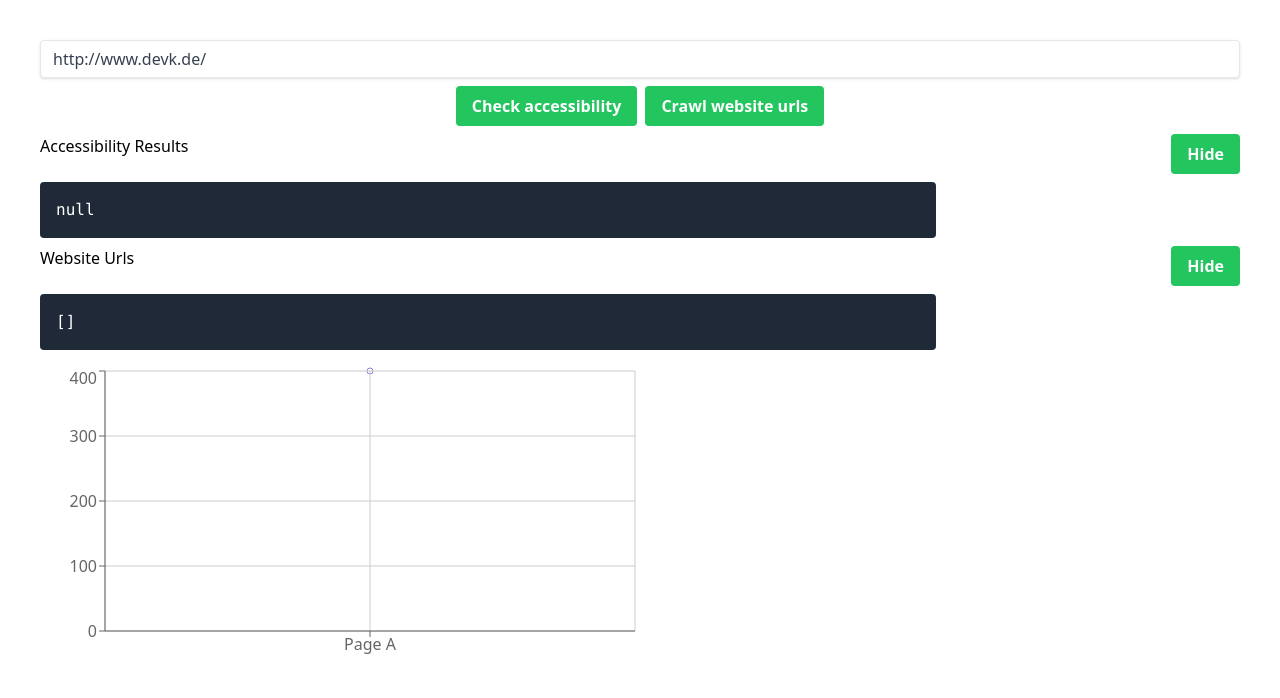
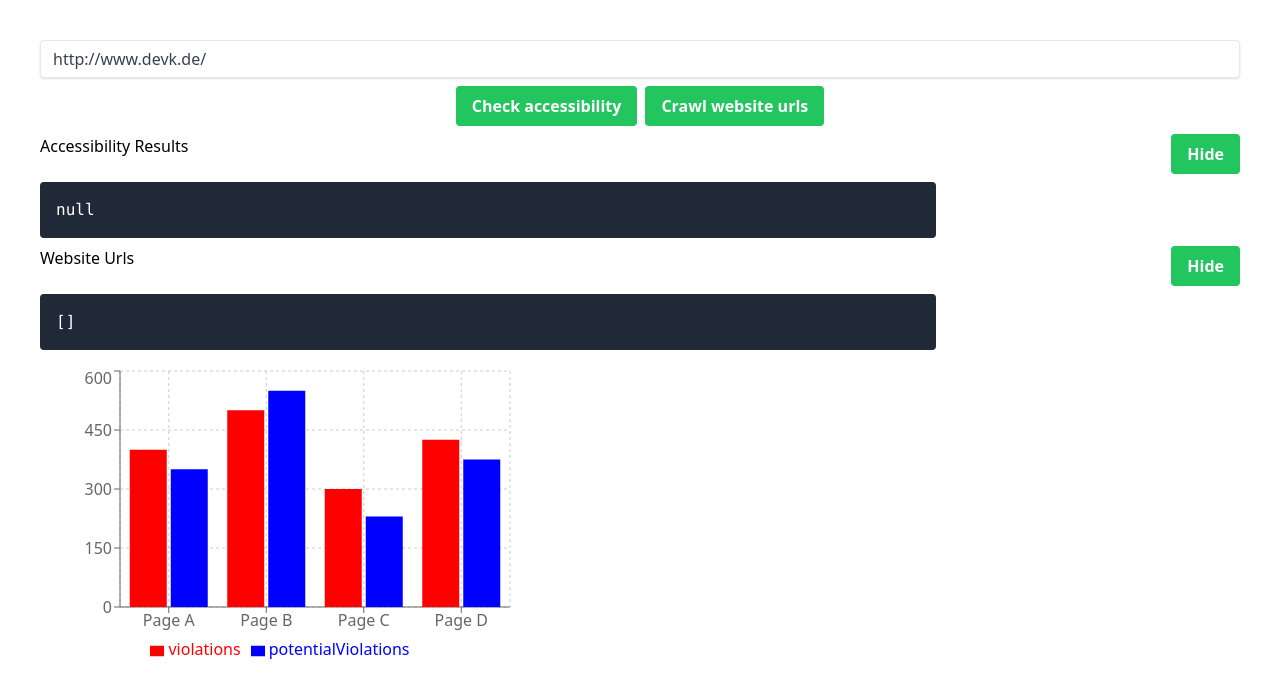
Before and after one commit to senacor/digital-access-reporting-tool, a React (Vite) app: page / in a window 1280 px wide. Shown: the top 698 px of the page. Built offline with nearby package versions, Linux system fonts and the light colour scheme.

Commit message:
Change sample Chart to bar chart and add more sample data

```diff
--- a/src/App.tsx
+++ b/src/App.tsx
@@ -1,15 +1,66 @@
 import { useState } from "react";
-import { CartesianGrid, Line, LineChart, XAxis, YAxis } from "recharts";
+import {
+  Bar,
+  BarChart,
+  CartesianGrid,
+  Legend,
+  Rectangle,
+  Tooltip,
+  XAxis,
+  YAxis,
+} from "recharts";
 
 const renderTestChart = () => {
-  const data = [{ name: "Page A", uv: 400, pv: 2400, amt: 2400 }];
+  const data = [
+    {
+      name: "Page A",
+      violations: 400,
+      potentialViolations: 350,
+    },
+    {
+      name: "Page B",
+      violations: 500,
+      potentialViolations: 550,
+    },
+    {
+      name: "Page C",
+      violations: 300,
+      potentialViolations: 230,
+    },
+    {
+      name: "Page D",
+      violations: 425,
+      potentialViolations: 375,
+    },
+  ];
   return (
-    <LineChart width={600} height={300} data={data}>
-      <Line type="monotone" dataKey="uv" stroke="#8884d8" />
-      <CartesianGrid stroke="#ccc" />
+    <BarChart
+      width={500}
+      height={300}
+      data={data}
+      margin={{
+        top: 5,
+        right: 30,
+        left: 20,
+        bottom: 5,
+      }}
+    >
+      <CartesianGrid strokeDasharray="3 3" />
       <XAxis dataKey="name" />
       <YAxis />
-    </LineChart>
+      <Tooltip />
+      <Legend />
+      <Bar
+        dataKey="violations"
+        fill="red"
+        activeBar={<Rectangle fill="red" stroke="orange" />}
+      />
+      <Bar
+        dataKey="potentialViolations"
+        fill="blue"
+        activeBar={<Rectangle fill="blue" stroke="lightblue" />}
+      />
+    </BarChart>
   );
 };
 
```
